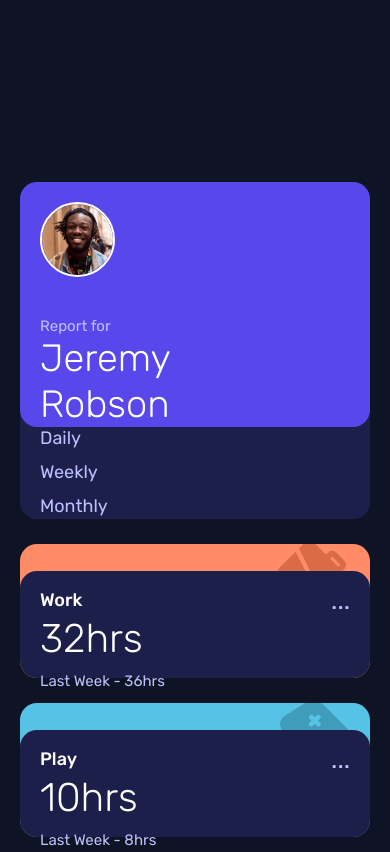
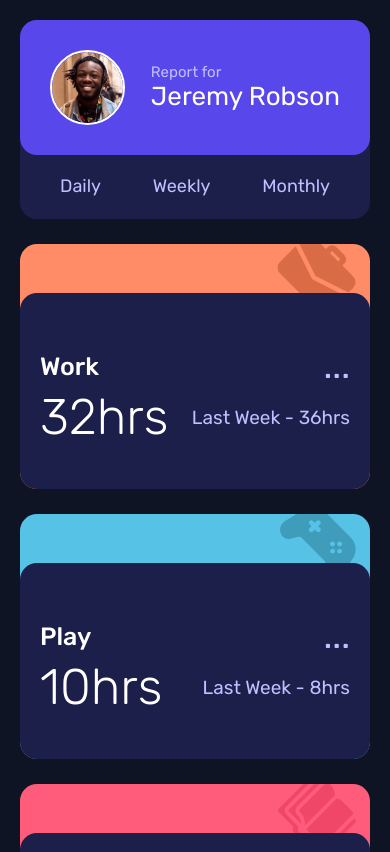
Before and after one commit to andykallian/time-tracking-dashboard, a plain HTML site: page index.html in a window 390 px wide. Shown: the top 852 px of the page. Drawn offline with Linux system fonts and the light colour scheme.

Commit message:
fixing css

```diff
--- a/style.css
+++ b/style.css
@@ -45,19 +45,19 @@ html {
     scroll-behavior: smooth;
 }
 
-html,
-body {
-    width: 100%;
-    height: 100%;
-}
 
 body{
+
+    width: 100vw;
+    height: 100vh;
 
     background-color: var(--Very-dark-blue);
 
     display: flex;
     justify-content: center;
     align-items: center;
+
+    overflow-x: hidden;
 }
 
 .grid{
@@ -113,7 +113,7 @@ body{
 }
 
 .card h1{
-    font-weight: 300;
+    font-weight: 400;
     font-size: 38px;
 }
 
@@ -265,11 +265,31 @@ body{
 
 @media screen and (max-width:700px) {
 
+    element {
+        -ms-overflow-style: none; /* for Internet Explorer, Edge */
+        scrollbar-width: none; /* for Firefox */
+        overflow-y: scroll;
+    }
+
+    element::-webkit-scrollbar {
+        display: none; /* for Chrome, Safari, and Opera */
+    }
+
+    br{content:' ';}
+    br:after{content:' ';}
+
+
     body{
         padding: 2rem;
+        align-items: initial;
+        height: initial;
+        padding-bottom: 4rem;
     }
 
     .grid{
+        width: 100%;
+        height: fit-content;
+
         grid-template-areas:
         'hero'
         'work'
@@ -279,4 +299,81 @@ body{
         'social'
         'selfcare';
     }
+
+    .hero{
+        padding: 30px;
+
+        flex-direction: row;
+        justify-content: space-between;
+        align-items: center;
+        gap: 0;
+    }
+
+    .hero h1{
+        font-size: 31px;
+    }
+
+    .hero .name{
+        margin-inline: 0;
+    }
+
+    .hero img{
+        margin-left: 0;
+        margin-top: 0;
+        width: 75px;
+        height: 75px;
+        gap: 0;
+    }
+
+
+    .schedules ul{
+        flex-direction: revert;
+        padding: 20px;
+        justify-content: space-between;
+    }
+
+    .card .data{
+        padding-bottom: 91px;
+        padding-top: 52px;
+    }
+
+    .card .time{
+        flex-direction: row;
+        align-items: center;
+        justify-content: space-between;
+
+    }
+
+    .card h2{
+        font-size: 50px;
+    }
+
+    .card h3{
+        font-size: 25px;
+    }
+
+    .time p{
+        font-size: 19px;
+    }
+
+    .theme p{
+        font-size: 35px;
+    }
+
 }
+
+@media screen and (max-width:400px){
+
+    .hero h1{
+        font-size: 26px;
+    }
+}
+
+
+@media screen and (max-width: 360px){
+
+
+    .hero h1{
+        font-size: 23px;
+    }
+}
```
